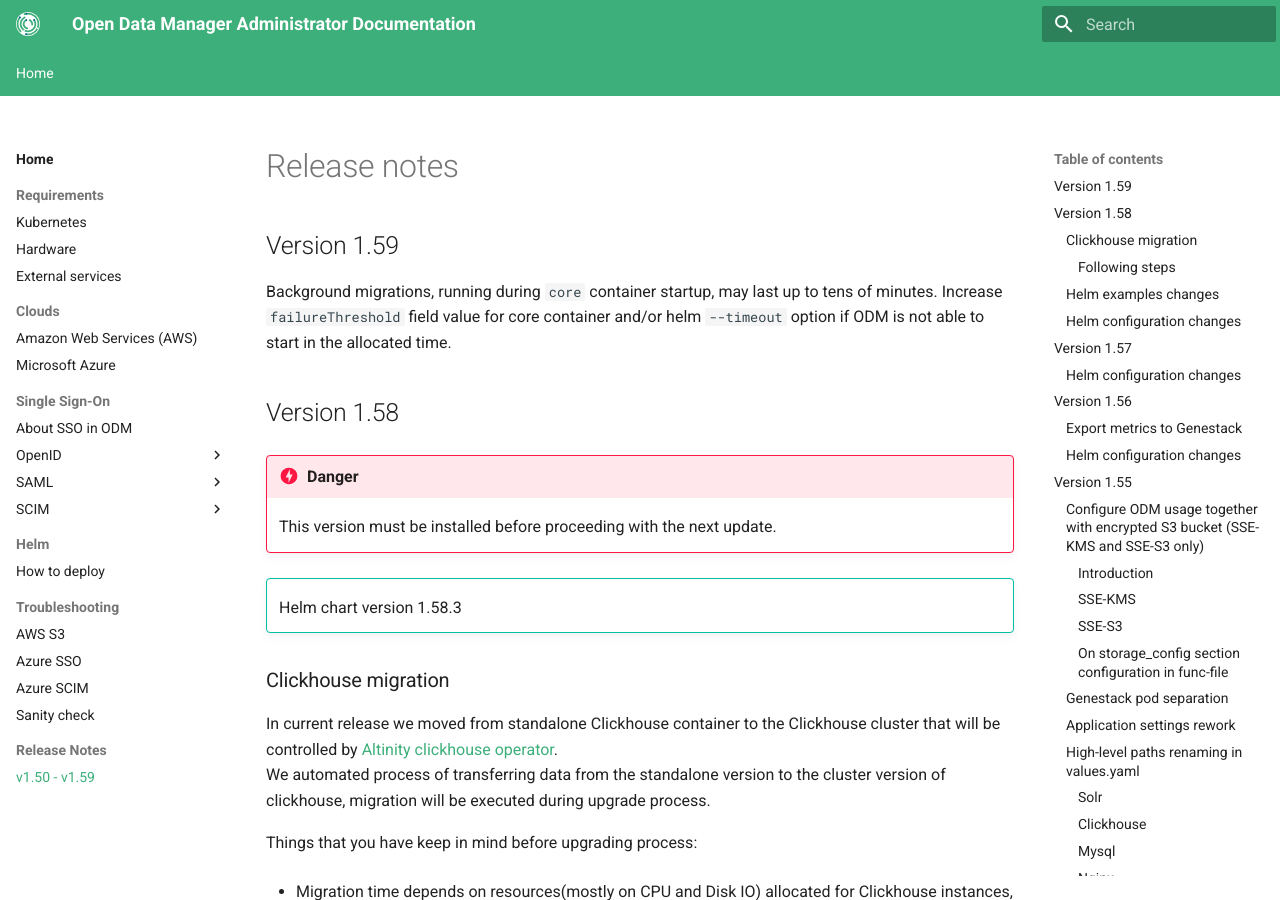
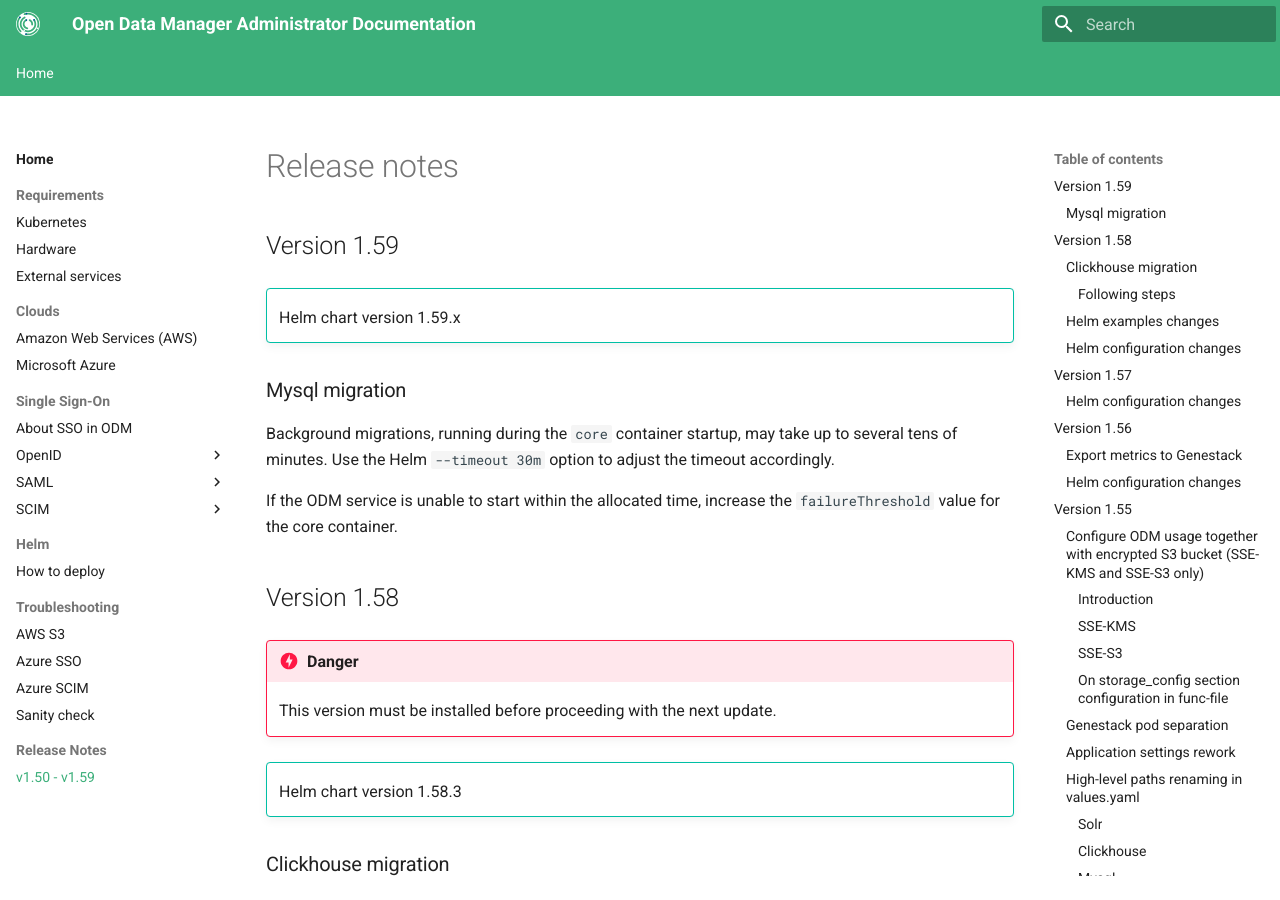
Before and after one commit to genestack/admin-docs, an MkDocs documentation site: the page built from docs/home/release-notes/v1.50-v1.59.md, in a window 1280 px wide and 900 px high. Built offline with MkDocs 1.6.1 and Material for MkDocs 9.7.7, drawn with Linux system fonts in a browser that asks for light colours; the version menu is left out.

Commit message:
ODM-11467 update text

```diff
--- a/docs/home/release-notes/v1.50-v1.59.md
+++ b/docs/home/release-notes/v1.50-v1.59.md
@@ -2,9 +2,14 @@
 
 ## Version 1.59
 
-Background migrations, running during `core` container startup, may last up to tens of minutes.
-Increase `failureThreshold` field value for core container and/or
-helm `--timeout` option if ODM is not able to start in the allocated time.
+!!! tip ""
+    Helm chart version 1.59.x
+
+### Mysql migration
+
+Background migrations, running during the `core` container startup, may take up to several tens of minutes. Use the Helm `--timeout 30m` option to adjust the timeout accordingly.
+
+If the ODM service is unable to start within the allocated time, increase the `failureThreshold` value for the core container.
 
 ## Version 1.58
 
```
